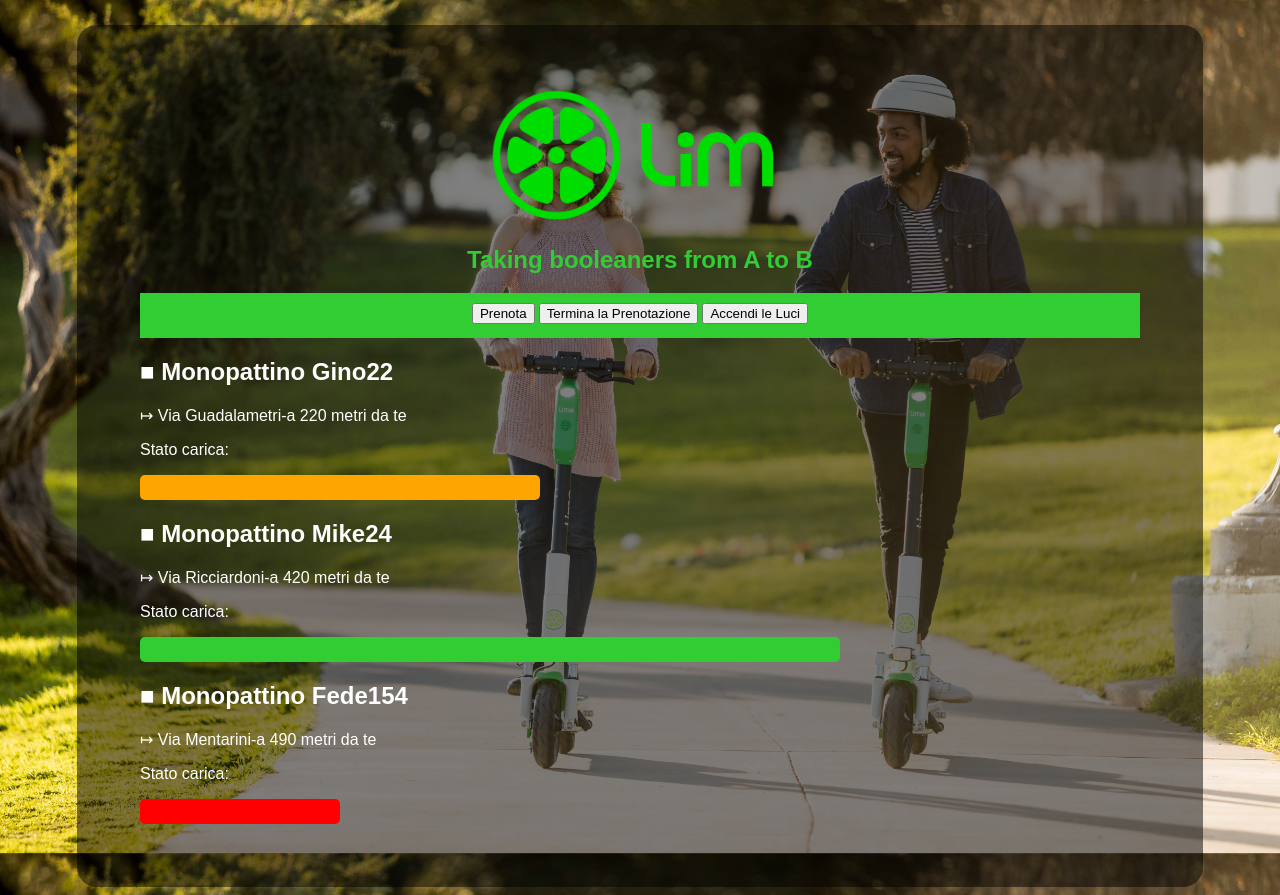
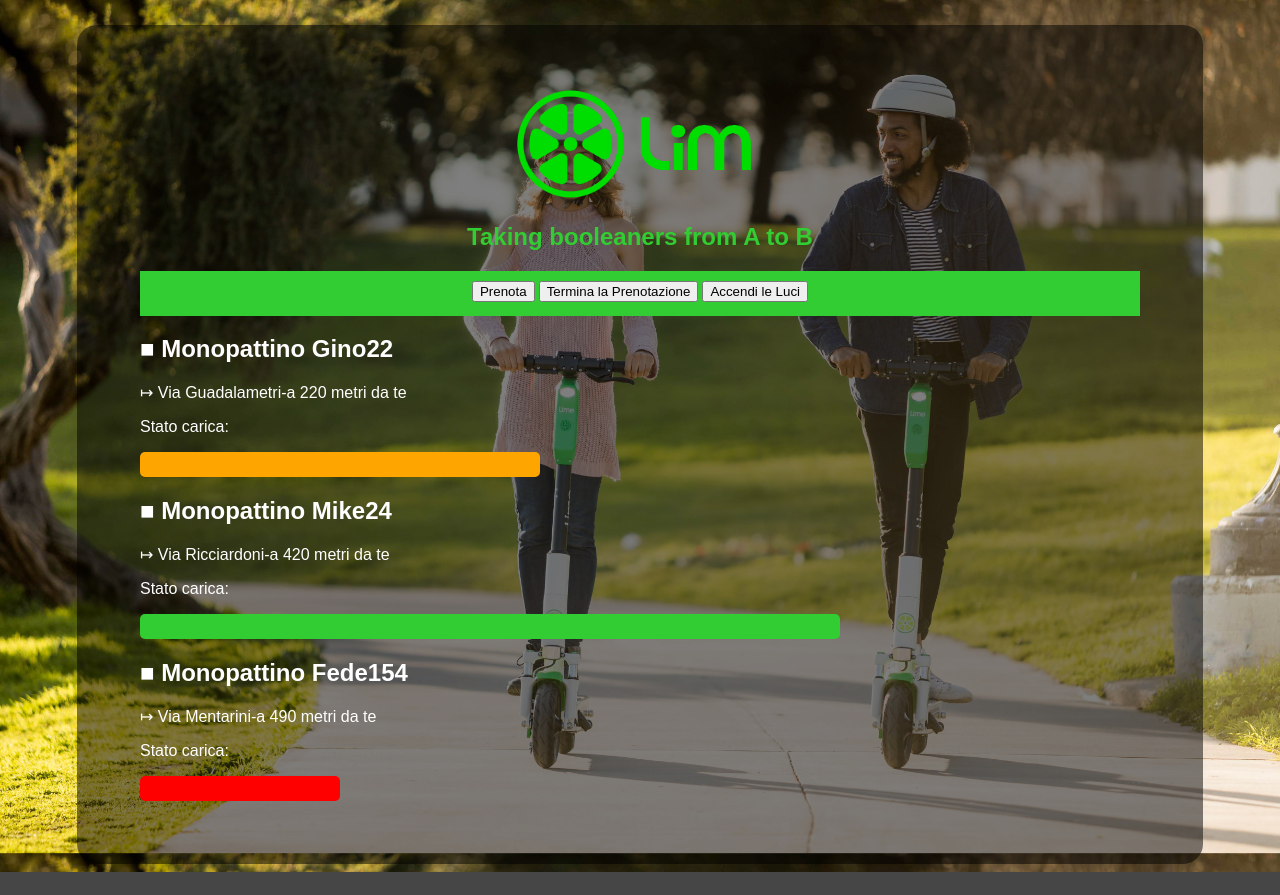
Before and after one commit to eferreiradel/boolean_coding_challange, a plain HTML site: page index.html in a window 1280 px wide. After the commit the page ends 872 px from the top, so only its background shows below. Drawn offline with Linux system fonts and the light colour scheme.

```diff
--- a/styles.css
+++ b/styles.css
@@ -1,7 +1,7 @@
 body {
   background-image: url("images/background.jpg");
   background-repeat: no-repeat;
-  background-position: center center;
+
   background-attachment: fixed;
   background-size: cover;
   background-color: #464646;
@@ -10,7 +10,7 @@ body {
 }
 
 #logo {
-  width: 300px;
+  width: 250px;
   display: block;
   margin: auto;
 }
```
